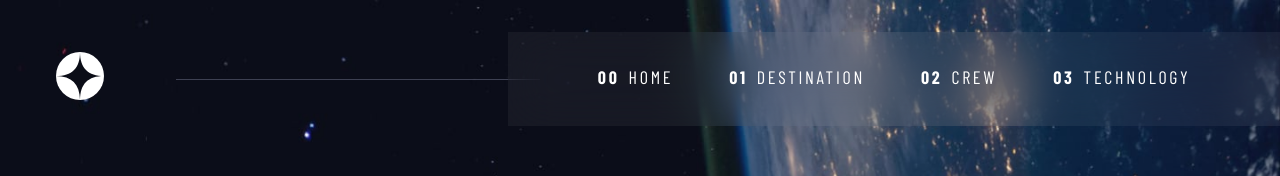
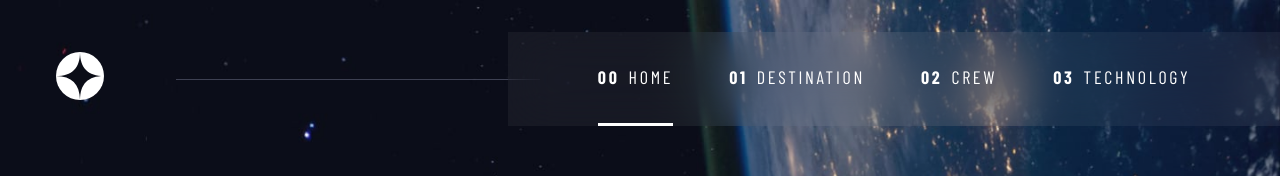
Before and after one commit to rohald89/Space-Tourism-Next, a Next.js app: page / in a window 1280 px wide. Shown: the top 176 px of the page. Built offline with nearby package versions, Linux system fonts and the light colour scheme; a web font is replaced by a local one.

Commit message:
fixed nav issue

```diff
--- a/components/Nav.js
+++ b/components/Nav.js
@@ -11,7 +11,7 @@ const Nav = () => {
         setIsOpen((prev) => !prev);
     };
 
-    const pages = ['Home', 'Destination', 'Crew', 'Technology'];
+    const pages = ['home', 'destination', 'crew', 'technology'];
 
     return (
         <>
@@ -35,7 +35,7 @@ const Nav = () => {
                             className={currentPath === page ? 'active' : ''}
                         >
                             <Link
-                                href={`${page === 'Home' ? '/' : `/${page}`}`}
+                                href={`${page === 'home' ? '/' : `/${page}`}`}
                             >
                                 <a
                                     onClick={toggleMenu}
```
